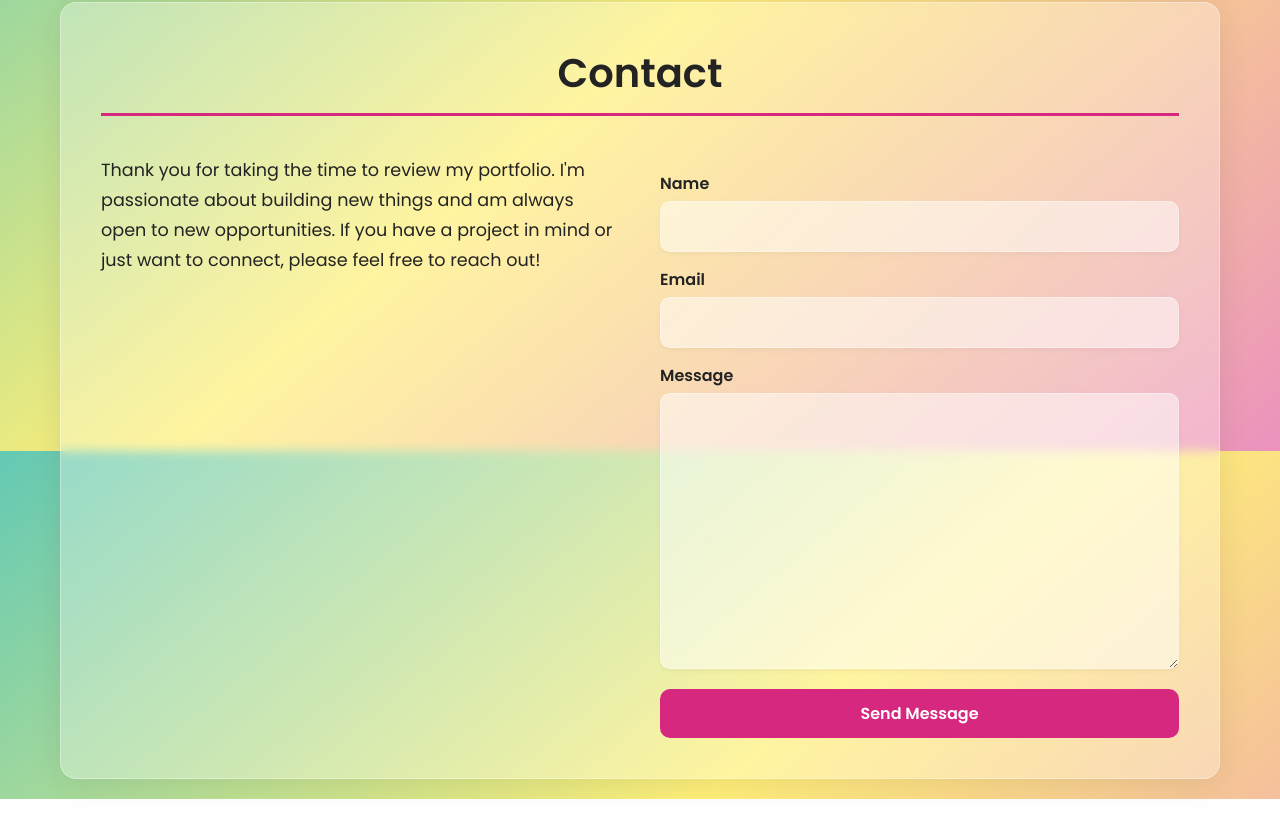
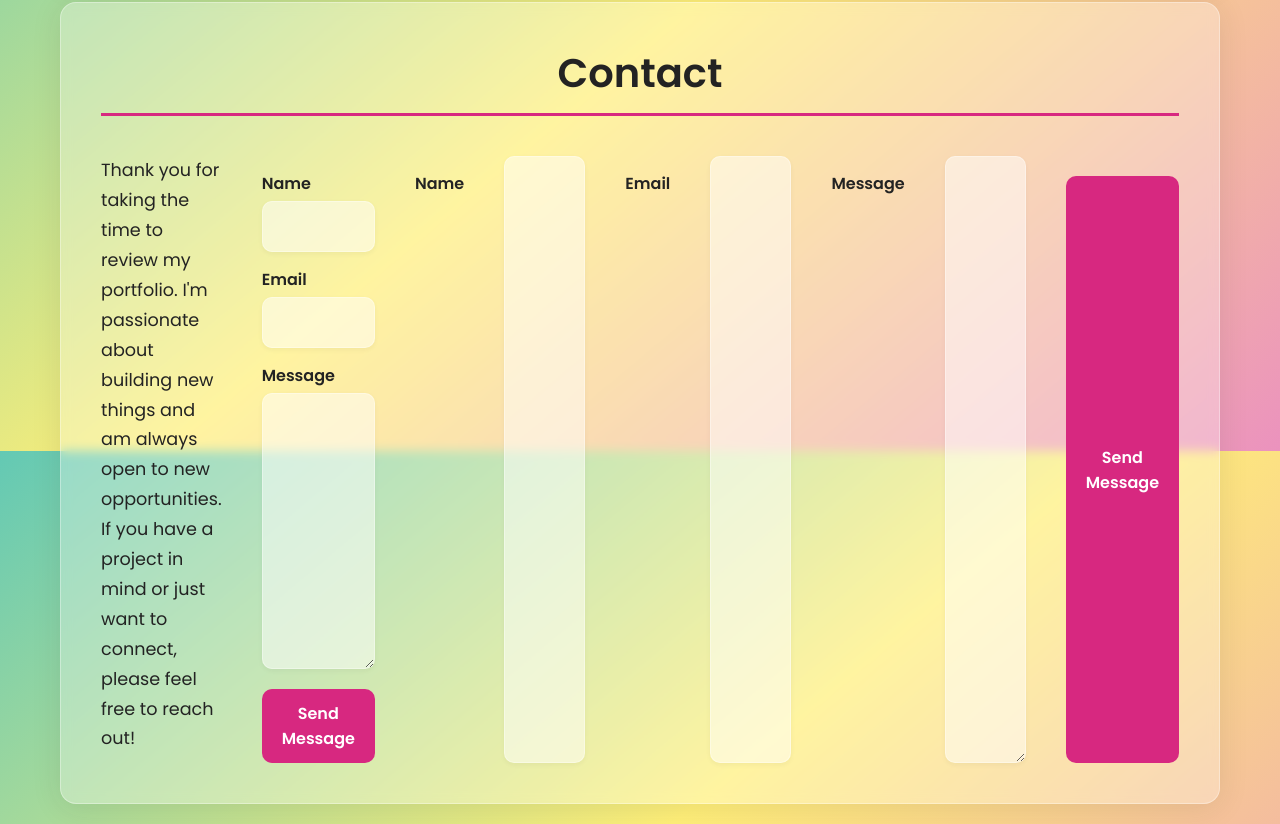
Before and after one commit to bunnymbs21-M/My-personal-portfolio-website21, a plain HTML site: page index.html in a window 1280 px wide. Shown: the part 1949-2773 px from the top of the page. Before the commit the page ends 2748 px from the top, so only its background shows below. Drawn offline with Linux system fonts and the light colour scheme.

Commit message:
Update index.html

```diff
--- a/index.html
+++ b/index.html
@@ -164,7 +164,19 @@
           Thank you for taking the time to review my portfolio. I'm passionate about building new things and am always open to new opportunities. If you have a project in mind or just want to connect, please feel free to reach out!
         </div>
 
-          <form name="contact" method="POST" data-netlify="true">
+        <form name="contact" method="POST" data-netlify="true">
+
+            <label for="name">Name</label>
+            <input type="text" id="name" name="name" />
+
+            <label for="email">Email</label>
+            <input type="email" id="email" name="email" />
+
+            <label for="message">Message</label>
+            <textarea id="message" name="message" cols="30" rows="10"></textarea>
+
+            <button type="submit">Send Message</button>
+        </form>
           <label for="name">Name</label>
           <input type="text" id="name">
 
```
